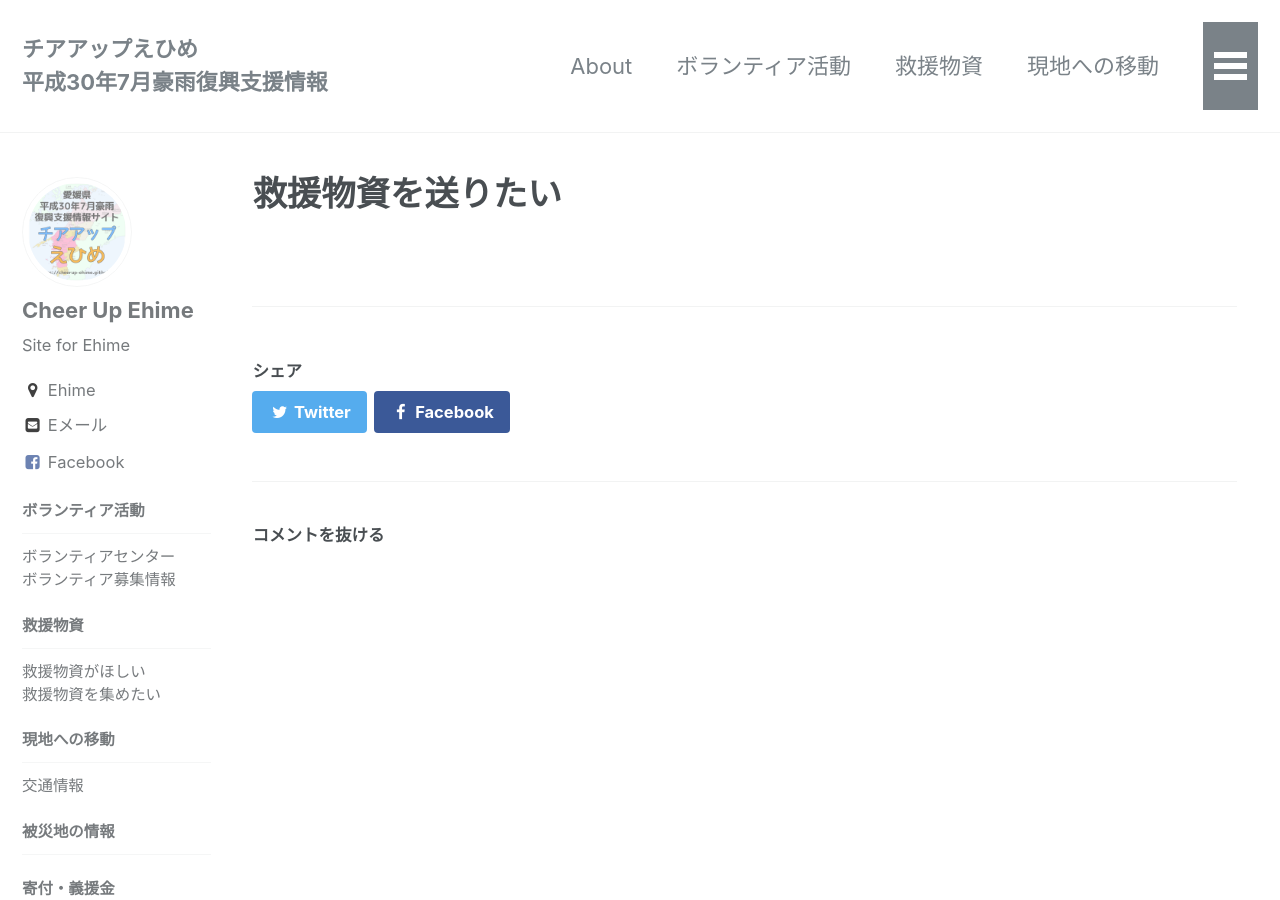
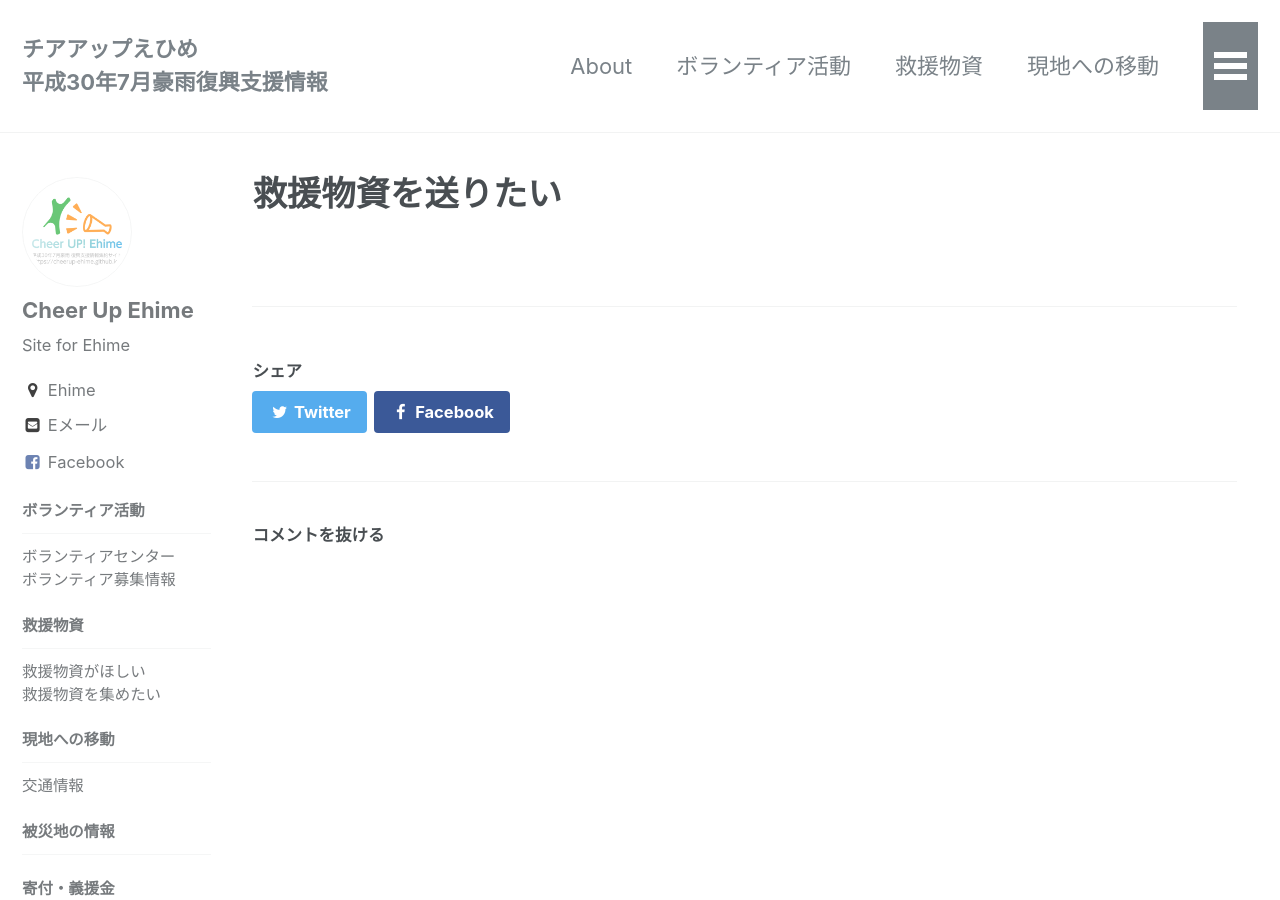
Before and after one commit to cheerup-ehime/cheerup-ehime.github.io, a Jekyll site: the page built from _pages/rescue-supply.md, in a window 1280 px wide and 900 px high. Built offline with Jekyll 4.4.1, drawn with Linux system fonts in a browser that asks for light colours.

Commit message:
logo、avatarを新ロゴに変更

```diff
--- a/_config.yml
+++ b/_config.yml
@@ -60,7 +60,7 @@
   username               : cheerup.ehime
   app_id                 :
   publisher              :
-og_image                 : /assets/images/cheerup_ehime_logo512.png
+og_image                 : /assets/images/cheerUP!_logo.png
 # For specifying social profiles
 # - https://developers.google.com/structured-data/customize/social-profiles
 social:
@@ -78,7 +78,7 @@
 # Site Author
 author:
   name             : "Cheer Up Ehime"
-  avatar           : "/assets/images/cheerup_ehime_logo512.png" # path of avatar image, e.g. "/assets/images/bio-photo.jpg"
+  avatar           : "/assets/images/cheerUP!_logo.png" # path of avatar image, e.g. "/assets/images/bio-photo.jpg"
   bio              : "Site for Ehime"
   location         : "Ehime"
   email            : "cheerup.ehime@gmail.com"
```
